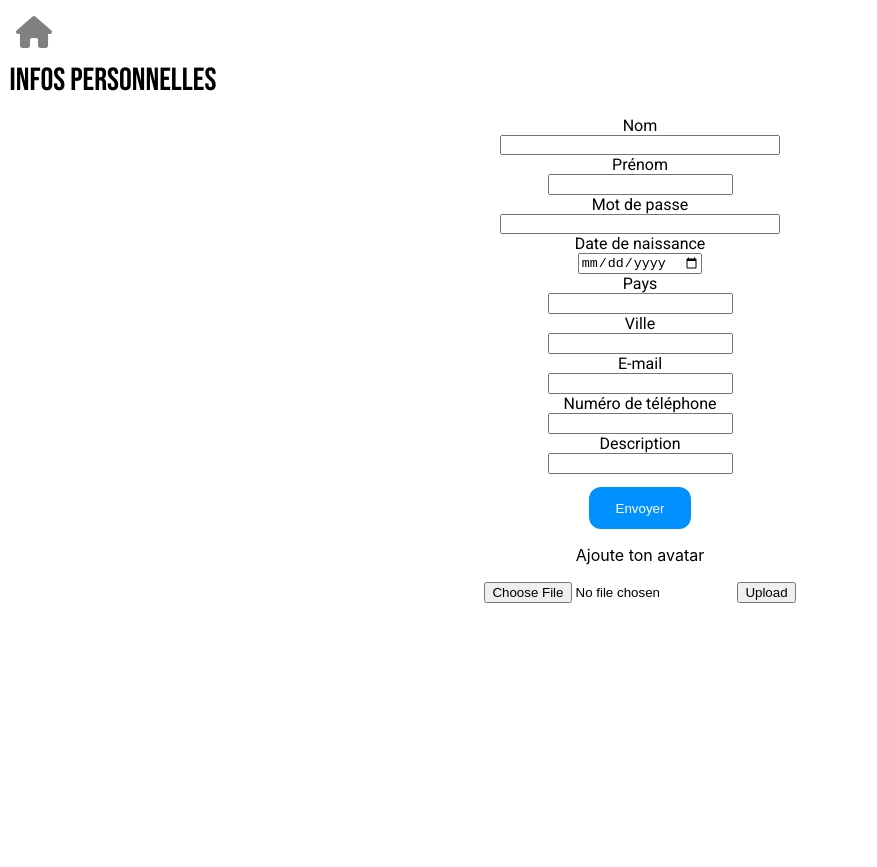
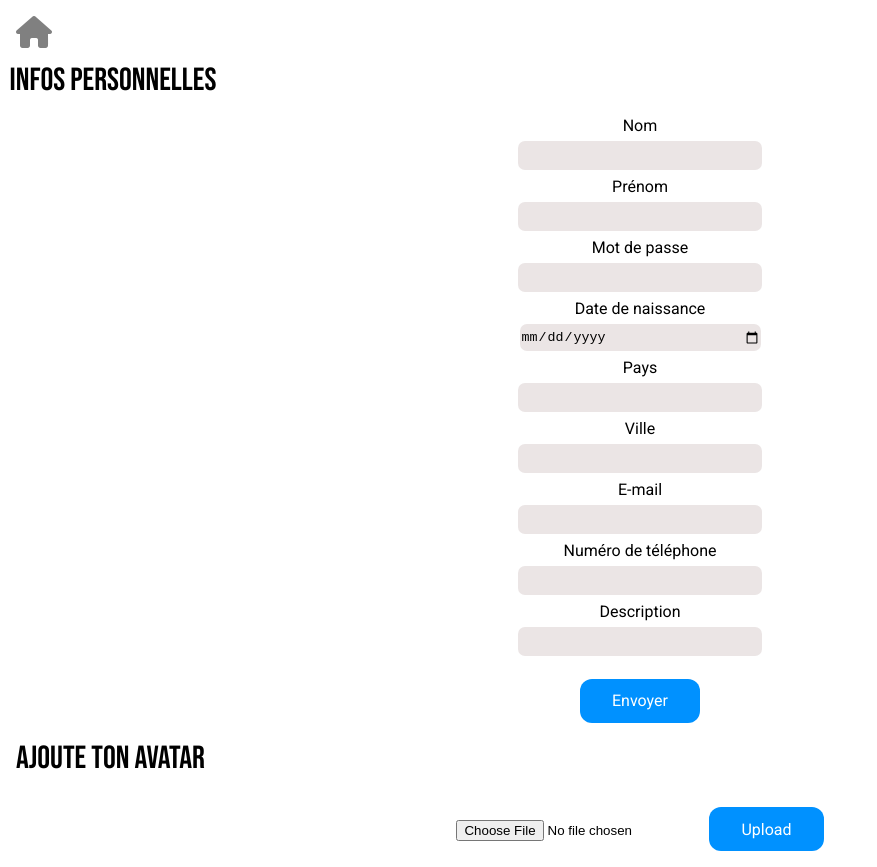
Before and after one commit to WildCodeSchool/reims-0919-js-tuk-tuk-travel, a React (Create React App) app in the folder tuktuktravel/: page /formusers in a window 1280 px wide. Shown: the whole page, without its empty margins (0-877 px from the left). Before the commit the page ends 800 px from the top, so only its background shows below. Built offline with nearby package versions, Linux system fonts and the light colour scheme.

Commit message:
Finish style on travelForm

```diff
--- a/tuktuktravel/src/App.css
+++ b/tuktuktravel/src/App.css
@@ -108,7 +108,6 @@
 }
 
 .add-user {
-
   display: flex;
   flex-direction: column;
   align-items: center;
@@ -116,19 +115,30 @@
 }
 
 .send-form-users{
+  font-family: 'Roboto', sans-serif;
   border:none;
-  padding: 1em 2em 1em 2em;
+  padding: 0.8em 2em 0.8em 2em;
   border-radius:12px;
-  margin: 1em 1em 0em 1em;
+  margin-top: 1.2em;
   background: rgb(0, 145, 255);
   color:#fff;
   text-decoration: none;
+  font-size: 1em;
 }
 
 .add-user > label{
   font-family: 'Roboto', sans-serif;
 }
 
+.add-user > input {
+  border-radius:7px;
+  background-color: rgb(235, 229, 229);
+  border: none;
+  width: 18em;
+  height: 2em;
+  margin-bottom: 0.5em;
+  margin-top: 0.5em;
+}
 
 /* --------------------------------------------------------------------------- TRAVEL FORM --------------------------------------------------------------------------------- */
 
@@ -179,7 +189,7 @@
 }
 
 /* --------------------------------------------------------------------------- UPLOAD FILE --------------------------------------------------------------------------------- */
-
+/*
 .label-file {
     cursor: pointer;
     color: #00b1ca;
@@ -188,8 +198,28 @@
 
 .label-file:hover {
     color: #25a5c4;
+} */
+.upload-avatar{
+  font-family: 'Roboto', sans-serif;
+  font-size: 1em;
+  text-decoration: none;
+  color:#fff;
+  border:none;
+  border-radius:12px;
+  background: rgb(0, 145, 255);
+  padding: 0.8em 2em 0.8em 2em;
+  margin-top: 1.2em;
+  margin-bottom: 1em;
 }
 
+.title-add-avatar{
+  font-family: 'Bebas Neue', cursive;
+  font-size: 2em;
+  text-align: left;
+  margin-top: 0.5em;
+  margin-left: 0.5em;
+  margin-bottom: 0.3em;
+}
 
 /* -------------------------------------------------------------------------- USER CONNEXION ------------------------------------------------------------------------------ */
 
--- a/tuktuktravel/src/components/UploadFile.js
+++ b/tuktuktravel/src/components/UploadFile.js
@@ -36,9 +36,9 @@ class UploadFile extends React.Component {
   render() {
     return (
       <form onSubmit={this.onFormSubmit}>
-        <p>Ajoute ton avatar</p>
+        <p className="title-add-avatar">Ajoute ton avatar</p>
         <input type="file" name='file' className='avatar' onChange={this.onChange} />
-        <button type="submit">Upload</button>
+        <button className="upload-avatar" type="submit">Upload</button>
       </form>
    )
   }
```
